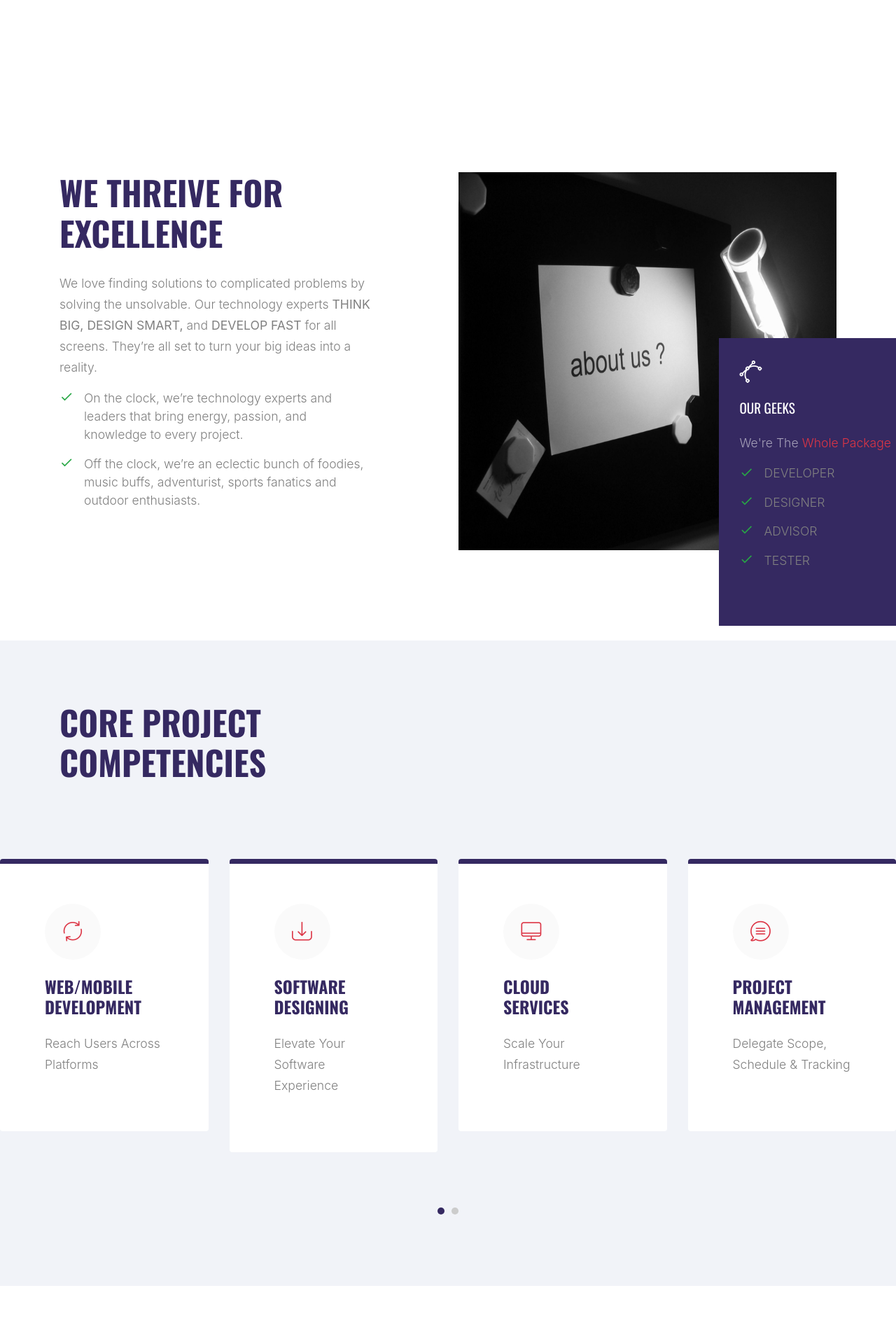
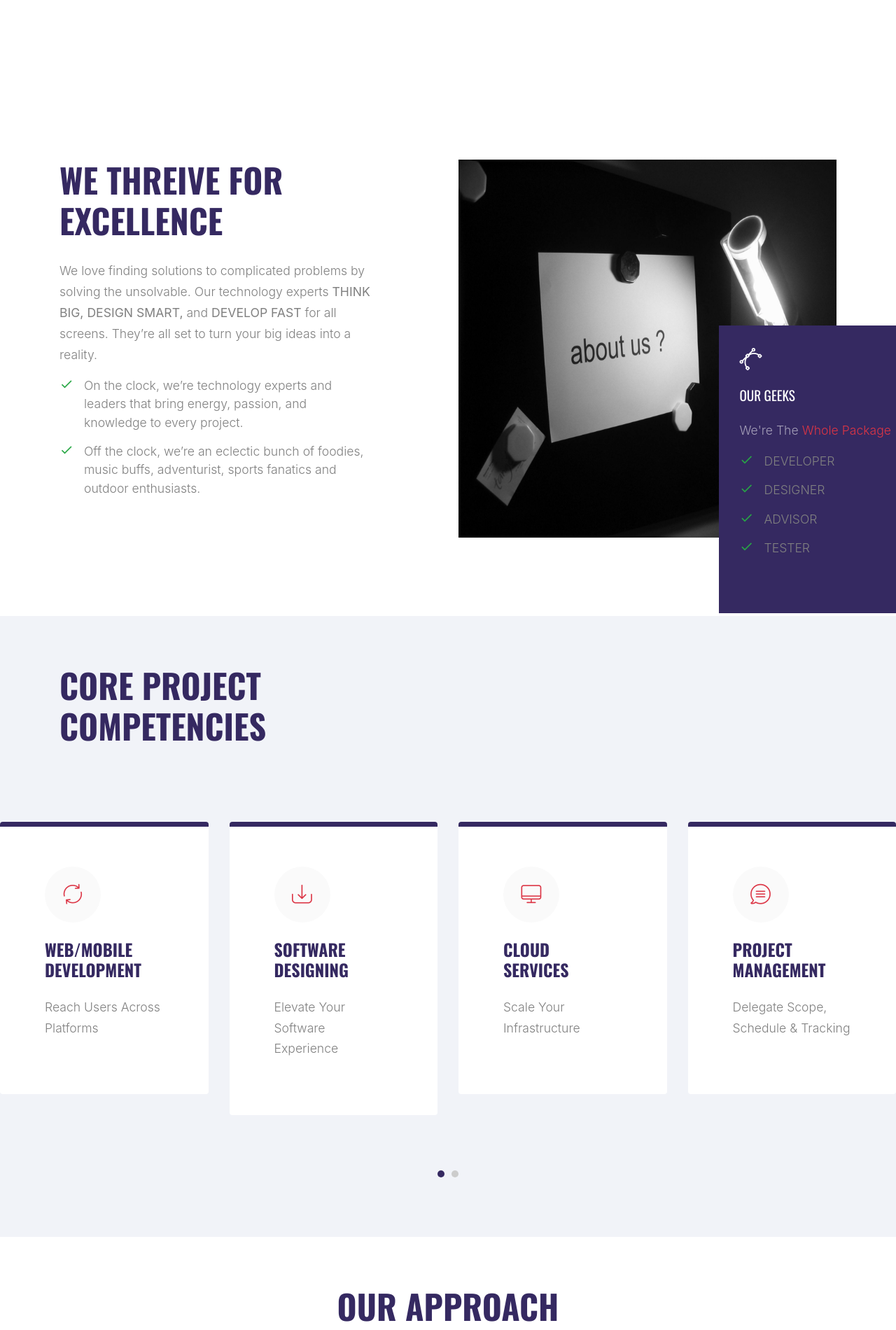
Before and after one commit to amitksingh1697/GearHead_V2, a PHP site: page / in a window 1280 px wide; the page is wider, and only the part inside the window is pictured. Shown: the part 1202-3102 px from the top of that part at 70% size. Run offline with PHP 8.4, Linux system fonts and the light colour scheme; some web fonts are replaced.

Commit message:
Update style.css

```diff
--- a/css/style.css
+++ b/css/style.css
@@ -718,7 +718,7 @@ h1, h2, h3, h4, h5,
     border-width: 2px; }
 
 .site-section {
-  padding: 5em 0; }
+  padding: 4em 0; }
   @media (max-width: 991.98px) {
     .site-section {
       padding: 4em 0; } }
```
